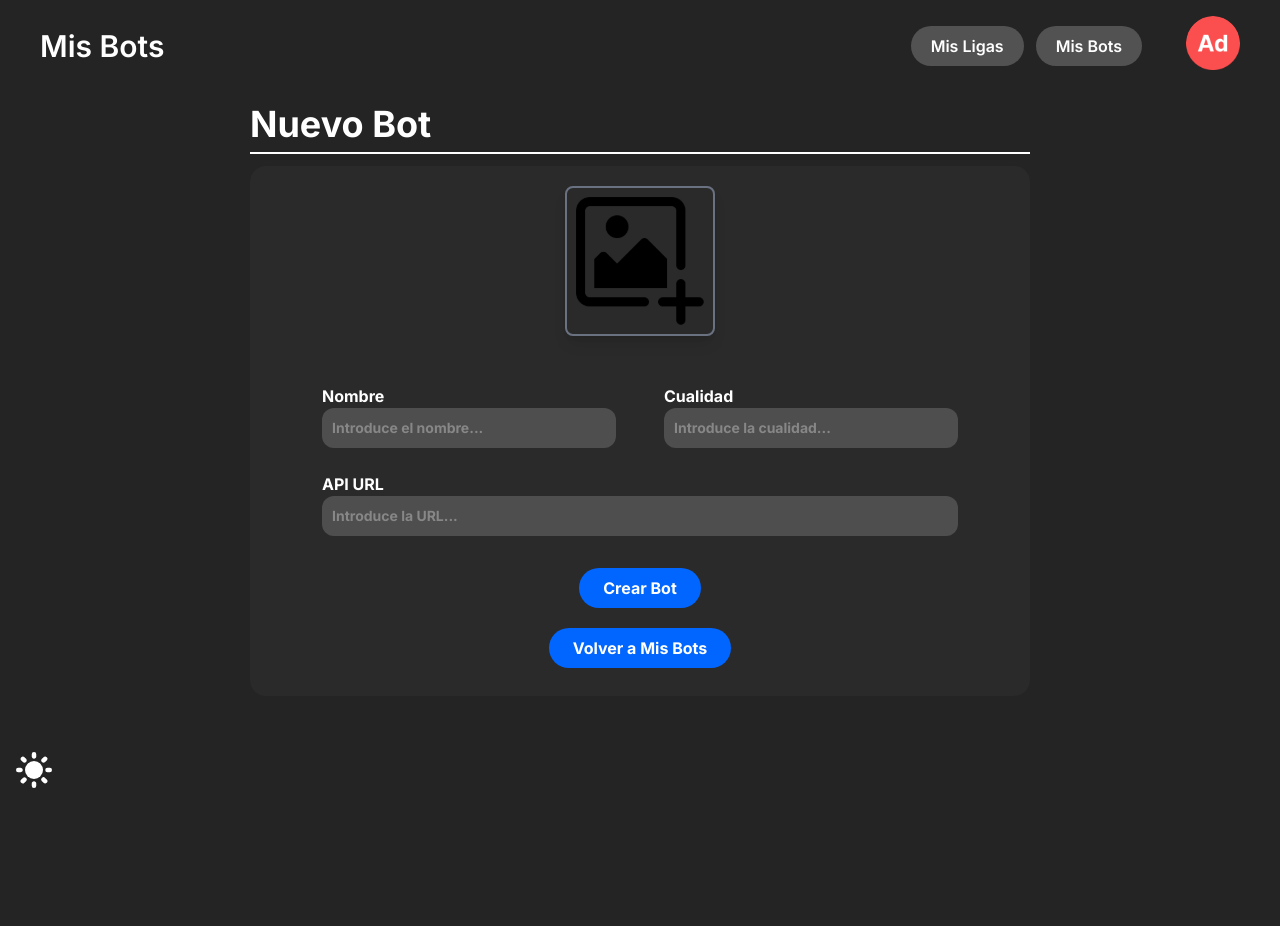
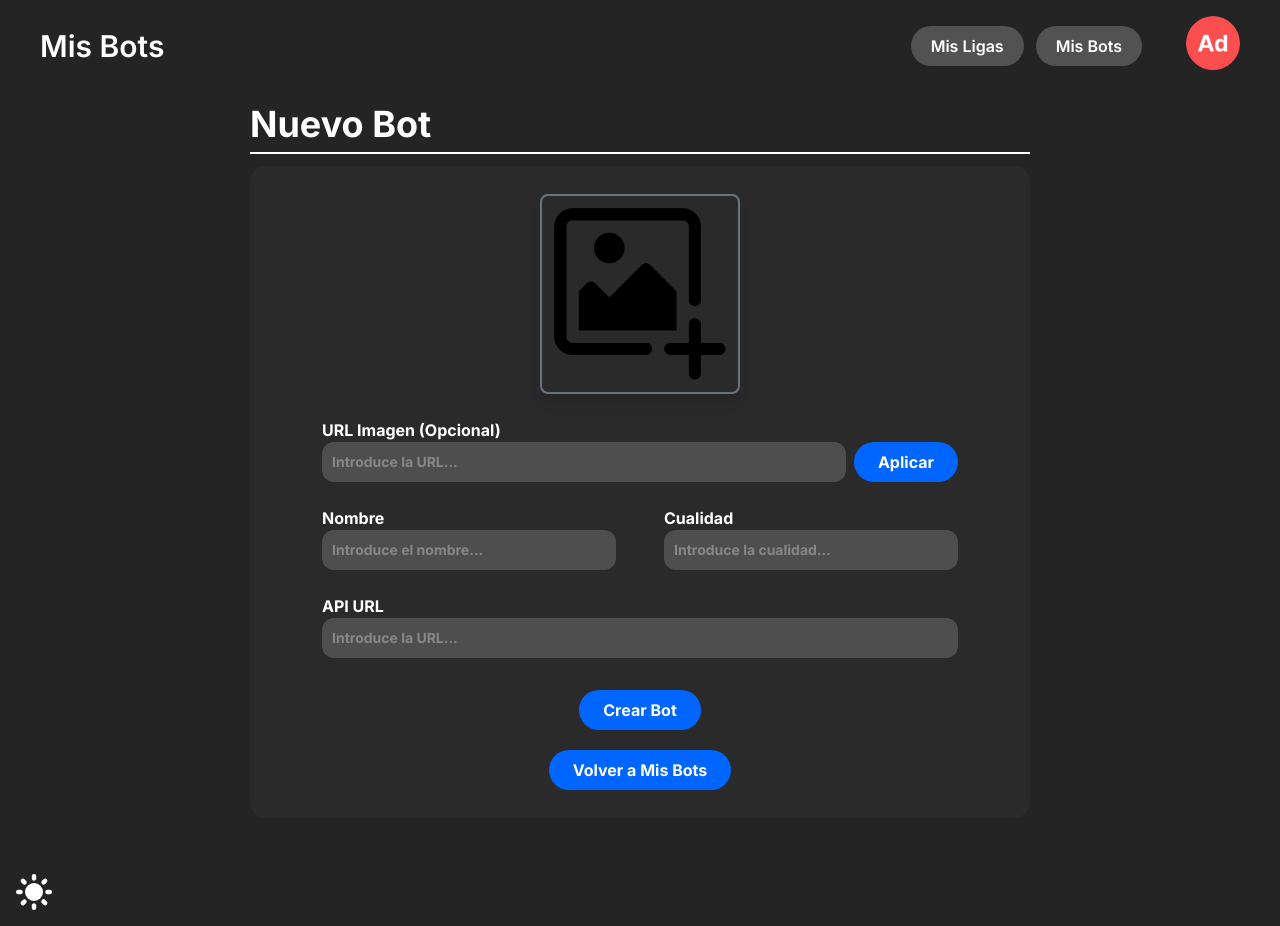
Before and after one commit to alberba/front-end-adonde-band, a Vue app: page /createBot in a window 1280 px wide. Before the commit the page ends 804 px from the top, so only its background shows below. Built offline with nearby package versions, Linux system fonts and the light colour scheme.

Commit message:
Completado el NewBotPage con opción de cargar imagen desde una url externa

```diff
--- a/src/views/NewBotPage.vue
+++ b/src/views/NewBotPage.vue
@@ -1,5 +1,5 @@
 <script setup lang="ts">
-import { ref } from 'vue'
+import { ref, computed, watch } from 'vue'
 import HeaderApp from '@/components/HeaderApp.vue'
 import FooterApp from '@/components/FooterApp.vue'
 import addPhoto from '@/assets/svg/addPhoto.svg'
@@ -9,11 +9,10 @@ import Swal from 'sweetalert2'
 // Para el cambio de página
 const router = useRouter()
 function goToMyBots() {
-  // Ajusta la ruta '/createBots' a la que hayas definido en tu router.
   router.push('/myBots')
 }
 
-// Estado para los campos del formulario
+// Estados para los campos del formulario
 const nombre = ref('')
 const cualidad = ref('')
 const apiUrl = ref('')
@@ -21,6 +20,68 @@ const apiUrl = ref('')
 // Estado y referencias para la imagen
 const imageUrl = ref<string | null>(null)
 const fileInputRef = ref<HTMLInputElement | null>(null)
+
+// Nueva variable reactiva para almacenar las dimensiones originales de la imagen
+const imageDimensions = ref({ width: 0, height: 0 })
+const maxDimension = 200
+
+// Nuevo estado: URL externa introducida por el usuario (opcional)
+const externalUrl = ref('')
+
+// Watcher para actualizar las dimensiones cuando imageUrl cambie
+watch(imageUrl, (newUrl) => {
+  if (newUrl) {
+    const img = new Image()
+    img.src = newUrl
+    img.onload = () => {
+      imageDimensions.value = { width: img.width, height: img.height }
+    }
+  } else {
+    imageDimensions.value = { width: 0, height: 0 }
+  }
+})
+
+// Computed para calcular el estilo del contenedor según las dimensiones escaladas
+const containerStyle = computed(() => {
+  if (!imageUrl.value) return { width: `${maxDimension}px`, height: `${maxDimension}px` }
+
+  const { width, height } = imageDimensions.value
+  const scaleFactor = Math.min(maxDimension / width, maxDimension / height)
+  const finalWidth = Math.round(width * scaleFactor)
+  const finalHeight = Math.round(height * scaleFactor)
+
+  return {
+    width: `${finalWidth}px`,
+    height: `${finalHeight}px`
+  }
+})
+
+// Función para actualizar la imagen desde la URL externa
+function onExternalUrlSubmit() {
+
+  const url = externalUrl.value.trim()
+
+  // Crea una imagen de prueba para verificar que la URL carga correctamente
+  const testImg = new Image()
+  testImg.onload = () => {
+    imageUrl.value = url
+    externalUrl.value = '' // Limpia el campo tras una carga exitosa
+  }
+  testImg.onerror = () => {
+    Swal.fire({
+      icon: 'error',
+      title: 'Error de carga de imagen',
+      text: 'La URL proporcionada no es válida.',
+      customClass: {
+        confirmButton: 'bg-[#06f] cursor-pointer text-white rounded border-0 text-base px-4 py-2 shadow-md font-medium'
+      },
+      buttonsStyling: false
+    })
+    externalUrl.value = ''
+    imageUrl.value = null
+  }
+  testImg.src = url
+}
 
 // Manejador para el cambio del archivo (subida de imagen)
 function onFileChange(event: Event) {
@@ -32,7 +93,15 @@ function onFileChange(event: Event) {
 
   // Verificar que sea un tipo MIME de imagen
   if (!file.type.startsWith('image/')) {
-    alert('Por favor, selecciona un archivo de imagen válido.')
+    Swal.fire({
+      icon: 'error',
+      title: 'Archivo no válido',
+      text: 'Por favor, selecciona un archivo de imagen válido.',
+      customClass: {
+        confirmButton: 'bg-[#06f] cursor-pointer text-white rounded border-0 text-base px-4 py-2 shadow-md font-medium'
+      },
+      buttonsStyling: false
+    })
     return
   }
 
@@ -50,10 +119,16 @@ function onImageClick() {
 
 // Para gestionar el envío del formulario
 async function onSubmitForm() {
-
-  // Verificación de que el usuario subió una imagen
   if (!imageUrl.value) {
-    alert('Por favor, selecciona una imagen antes de crear el bot.')
+    Swal.fire({
+      icon: 'warning',
+      title: 'Imagen requerida',
+      text: 'Por favor, selecciona o introduce una imagen antes de crear el bot.',
+      customClass: {
+        confirmButton: 'bg-[#06f] cursor-pointer text-white rounded border-0 text-base px-4 py-2 shadow-md font-medium'
+      },
+      buttonsStyling: false
+    })
     return
   }
 
@@ -61,26 +136,21 @@ async function onSubmitForm() {
     name: nombre.value,
     urlImage: imageUrl.value,
     description: cualidad.value,
-    endpoint: apiUrl.value,
+    endpoint: apiUrl.value
   }
 
-  // Llamada a la API - POST para crear el bot
   const response = await fetch('http://localhost:8080/api/v0/bot', {
     method: 'POST',
-    // Se añade el token de autorización en el header
     headers: {
       'Content-Type': 'application/json',
-      Authorization: `Bearer ${localStorage.getItem('token')}`,
+      Authorization: `Bearer ${localStorage.getItem('token')}`
     },
-    body: JSON.stringify(botData),
+    body: JSON.stringify(botData)
   })
 
-  // Comprobamos si la respuesta es correcta
   if (!response.ok) {
-    // Pendiente la comprobación de los distintos códigos de error
     handleErrorResponse(response.status)
   } else {
-    // Mostramos la respuesta y confirmamos
     const data = await response.json()
     console.log('Bot creado:', data)
     Swal.fire({
@@ -88,10 +158,9 @@ async function onSubmitForm() {
       title: '¡Éxito!',
       text: 'Bot creado correctamente',
       customClass: {
-        confirmButton:
-          'bg-[#06f] cursor-pointer text-white rounded border-0 text-base px-4 py-2 shadow-md font-medium transition-shadow duration-150 hover:shadow-lg',
+        confirmButton: 'bg-[#06f] cursor-pointer text-white rounded border-0 text-base px-4 py-2 shadow-md font-medium'
       },
-      buttonsStyling: false,
+      buttonsStyling: false
     })
 
     // Limpiamos los campos del formulario
@@ -99,6 +168,7 @@ async function onSubmitForm() {
     cualidad.value = ''
     apiUrl.value = ''
     imageUrl.value = null
+    imageDimensions.value = { width: 0, height: 0 }
     if (fileInputRef.value) {
       fileInputRef.value.value = ''
     }
@@ -107,22 +177,14 @@ async function onSubmitForm() {
 
 function handleErrorResponse(status: number) {
   const errorMessages: Record<number, { title: string; text: string }> = {
+    400: { title: 'Error', text: 'Solicitud incorrecta' },
     401: { title: 'Error', text: 'No autorizado' },
-    403: { title: 'Error', text: 'Acceso denegado' },
-    404: { title: 'Error', text: 'Bot no encontrado' },
+    408: { title: 'Error', text: 'Tiempo de espera agotado' },
     409: { title: 'Error', text: 'Conflicto. Bot ya existente' },
-    500: {
-      title: 'Error',
-      text: 'Error interno del servidor. Contacta con el soporte',
-    },
+    500: { title: 'Error', text: 'Error interno del servidor. Contacta con el soporte' }
   }
 
-  const error = errorMessages[status] || {
-    title: 'Error',
-    text: 'Error desconocido. Por favor, intenta de nuevo más tarde.',
-  }
-
-  // Mostramos el error correspondiente
+  const error = errorMessages[status] || { title: 'Error', text: 'Error desconocido. Por favor, intenta de nuevo más tarde.' }
   showErrorAlert(error.title, error.text)
 }
 
@@ -132,19 +194,16 @@ function showErrorAlert(title: string, text: string) {
     title,
     text,
     customClass: {
-      confirmButton:
-        'bg-[#06f] cursor-pointer text-white rounded border-0 text-base px-4 py-2 shadow-md font-medium transition-shadow duration-150 hover:shadow-lg',
+      confirmButton: 'bg-[#06f] cursor-pointer text-white rounded border-0 text-base px-4 py-2 shadow-md font-medium'
     },
-    buttonsStyling: false,
+    buttonsStyling: false
   })
 }
 </script>
 
 <template>
   <HeaderApp title="Mis Bots" :is-heading1="true" />
-  <main
-    class="xs:px-8 mb-10 flex w-full flex-col items-center justify-center px-3 sm:max-w-[860px] md:px-10 lg:w-[860px]"
-  >
+  <main class="xs:px-8 mb-10 flex w-full flex-col items-center justify-center px-3 sm:max-w-[860px] md:px-10 lg:w-[860px]">
     <header class="m-3 flex w-full flex-col gap-2">
       <div class="flex flex-row items-center justify-between">
         <h1 class="text-4xl font-bold">Nuevo Bot</h1>
@@ -153,12 +212,22 @@ function showErrorAlert(title: string, text: string) {
     </header>
 
     <div class="mb-4 flex w-full flex-col items-center gap-12 rounded-2xl bg-[#2a2a2a] py-5">
-      <!-- Imagen del Bot -->
-      <div class="relative cursor-pointer" @click="onImageClick">
+      <!-- Formulario de Creación de Bot -->
+      <form @submit.prevent="onSubmitForm" class="flex w-full flex-col items-center gap-8 rounded-md px-18 font-bold text-white">
+
+        <!-- Sección para imagen y URL externa (opcional) -->
+        <div class="mt-2 flex w-full flex-col items-center gap-4">
+          <!-- Contenedor de la imagen -->
+          <div
+            :style="containerStyle"
+            class="flex items-center justify-center relative cursor-pointer"
+            @click="onImageClick"
+          >
             <img
+              :style="containerStyle"
               :src="imageUrl ? imageUrl : addPhoto"
               alt="Imagen del Bot"
-          class="h-[150px] w-[150px] rounded-lg border-2 border-gray-500 shadow-lg transition-transform duration-300 ease-in-out hover:scale-105"
+              class="rounded-lg border-2 border-gray-500 shadow-lg transition-transform duration-300 ease-in-out hover:scale-105"
             />
             <input
               ref="fileInputRef"
@@ -169,11 +238,25 @@ function showErrorAlert(title: string, text: string) {
             />
           </div>
 
-      <!-- Formulario -->
-      <form
-        @submit.prevent="onSubmitForm"
-        class="flex w-full flex-col items-center gap-8 rounded-md px-18 font-bold text-white"
-      >
+          <!-- URL externa -->
+          <label for="external-url" class="mt-2 -mb-2 flex w-full flex-col">
+            URL Imagen (Opcional)
+            <div class="flex w-full items-center gap-2">
+              <input
+                id="external-url"
+                v-model="externalUrl"
+                type="text"
+                placeholder="Introduce la URL..."
+                class="w-full rounded-xl bg-[#c1c1c1] p-2.5 text-sm placeholder:text-[#878787] dark:bg-[#4e4e4e]"
+              />
+              <button type="button" @click="onExternalUrlSubmit" class="rounded-full bg-[#06f] px-6 py-2 text-[16px] font-bold text-white">
+                Aplicar
+              </button>
+            </div>
+          </label>
+        </div>
+
+        <!-- Otros campos del formulario -->
         <fieldset class="mb-4 grid w-full grid-cols-1 gap-x-12 gap-y-6 sm:grid-cols-2">
           <!-- Nombre -->
           <label for="name" class="flex flex-col">
@@ -187,7 +270,6 @@ function showErrorAlert(title: string, text: string) {
               required
             />
           </label>
-
           <!-- Cualidad -->
           <label for="cualidad" class="flex flex-col">
             Cualidad
@@ -200,7 +282,6 @@ function showErrorAlert(title: string, text: string) {
               required
             />
           </label>
-
           <!-- API URL -->
           <label for="api-url" class="flex flex-col sm:col-span-2">
             API URL
@@ -214,24 +295,17 @@ function showErrorAlert(title: string, text: string) {
             />
           </label>
         </fieldset>
-
         <!-- Botón para crear un bot -->
-        <button
-          type="submit"
-          class="-mt-4 rounded-full bg-[#06f] px-6 py-2 text-[16px] font-bold text-white"
-        >
+        <button type="submit" class="-mt-4 rounded-full bg-[#06f] px-6 py-2 text-[16px] font-bold text-white">
           Crear Bot
         </button>
-
         <!-- Botón para volver a mis bots -->
-        <button
-          class="-mt-3 mb-2 rounded-full bg-[#06f] px-6 py-2 text-[16px] font-bold text-white"
-          @click="goToMyBots"
-        >
+        <button class="-mt-3 mb-2 rounded-full bg-[#06f] px-6 py-2 text-[16px] font-bold text-white" @click="goToMyBots">
           Volver a Mis Bots
         </button>
       </form>
     </div>
+
   </main>
   <FooterApp />
 </template>
```
Lines whose indentation alone changed are shown as unchanged.
